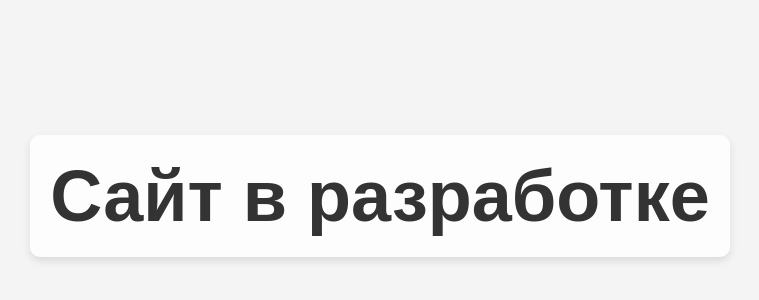
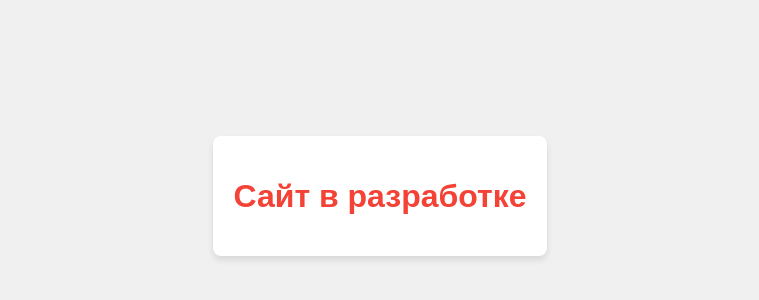
Before and after one commit to hedredy/Project, a plain HTML site: page index.html in a window 1280 px wide. Shown: the part 204-504 px from the top of the page, without its empty margins (260-1019 px from the left). Drawn offline with Linux system fonts and the light colour scheme.

Commit message:
Update index.html

```diff
--- a/index.html
+++ b/index.html
@@ -2,44 +2,52 @@
 <html lang="ru">
 <head>
     <meta charset="UTF-8">
-    <meta name="viewport" content="width=device-width, initial-scale=1.0">
-    <title>В разработке</title>
+    <meta name="viewport" content="width=device-width, initial-scale=1, maximum-scale=1, user-scalable=no, minimal-ui">
+    <meta http-equiv="X-UA-Compatible" content="IE=edge">
+    <title>Сайт в разработке</title>
     <style>
+        /* Базовые стили */
         body {
             margin: 0;
             padding: 0;
+            font-family: Arial, sans-serif;
+            background-color: #f0f0f0;
             display: flex;
             justify-content: center;
             align-items: center;
             height: 100vh;
-            background-color: #f4f4f4;
-            font-family: Arial, sans-serif;
-        }
-        .message {
             text-align: center;
-            font-size: 36px;
             color: #333;
-            background-color: rgba(255, 255, 255, 0.8);
-            padding: 20px;
-            border-radius: 10px;
-            box-shadow: 0 4px 8px rgba(0, 0, 0, 0.1);
-        }
-        .message h1 {
-            margin: 0;
         }
 
-        body {
-            user-select: none;
-            -webkit-user-drag: none;
+        .container {
+            max-width: 90%;
+            padding: 20px;
+            background-color: white;
+            border-radius: 8px;
+            box-shadow: 0 4px 6px rgba(0, 0, 0, 0.1);
         }
 
-        meta[name="viewport"] {
-            content: "width=device-width, initial-scale=1.0, maximum-scale=1.0, user-scalable=no";
+        h1 {
+            font-size: 2rem;
+            color: #f44336;
+        }
+
+        /* Медиазапросы для улучшения отображения на мобильных */
+        @media (max-width: 768px) {
+            h1 {
+                font-size: 1.5rem;
+            }
+
+            .container {
+                padding: 10px;
+            }
         }
     </style>
 </head>
 <body>
-    <div class="message">
+    <div class="container">
         <h1>Сайт в разработке</h1>
     </div>
-</
+</body>
+</html>
```
